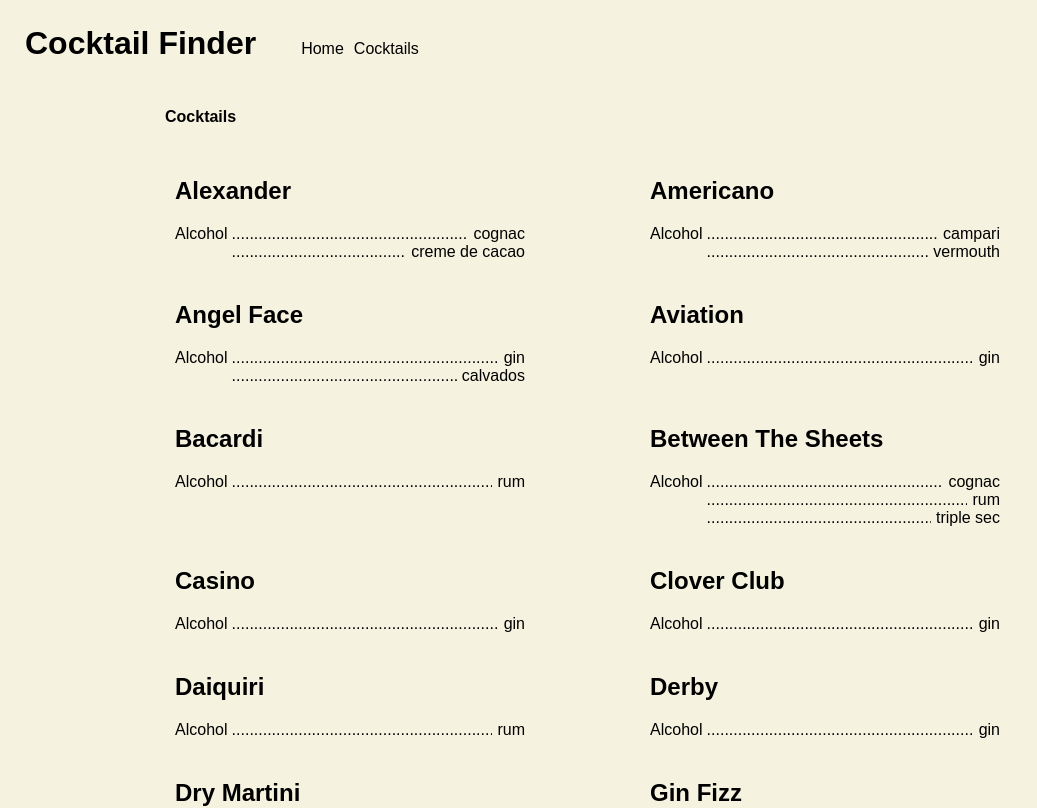
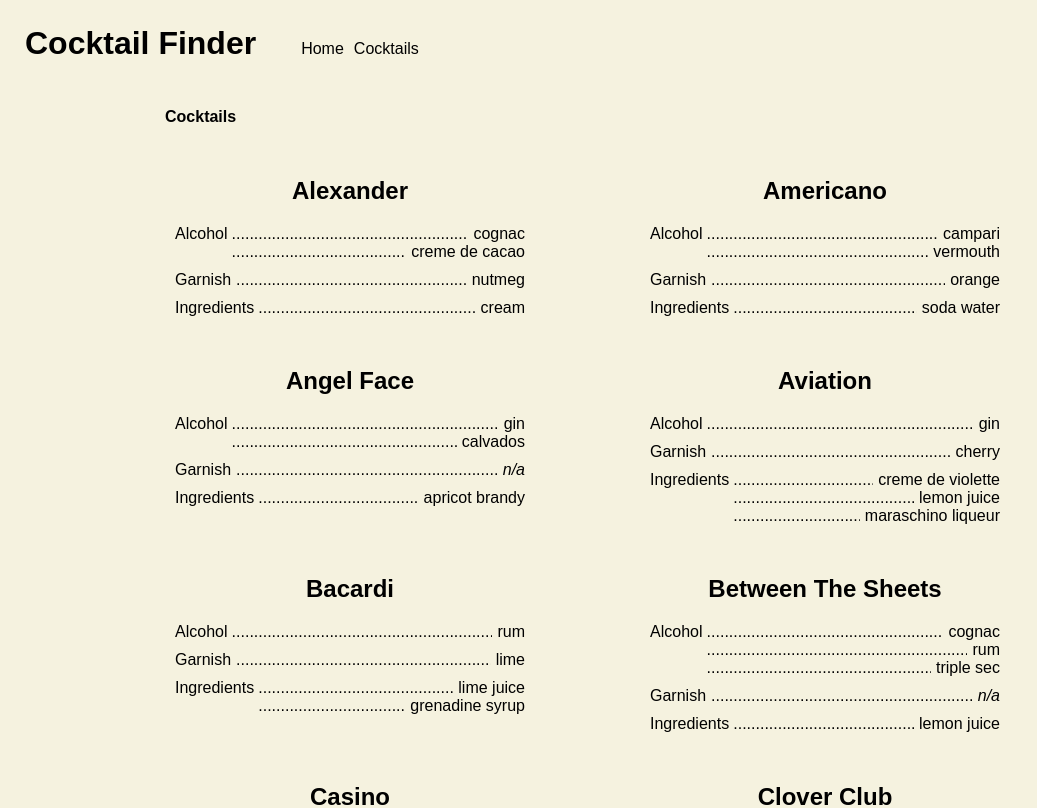
Before and after one commit to PGalicia/CocktailFinder, a React (Create React App) app: page /cocktaildb in a window 1280 px wide. Shown: the top 808 px of the page, without its empty margins (0-1037 px from the left). Built offline with nearby package versions, Linux system fonts and the light colour scheme.

Commit message:
Fix result

```diff
--- a/src/components/presentational/result.jsx
+++ b/src/components/presentational/result.jsx
@@ -7,13 +7,10 @@ const ResultContainer = props => {
       <h4>{props.name}</h4>
       <div className="cocktail-list">
         {props.result.map(cocktail => {
-          // console.log(cocktail.ingredients);
-
           return (
             <div key={cocktail.name} className="cocktail-card">
               <h2>{cocktail.name}</h2>
               <div className="cocktail-name">
-                {/* <div className="label">Alcohol</div> */}
                 <p className="label">Alcohol</p>
                 <div className="item-list">
                   {cocktail.alcohol.map(alc => {
@@ -22,43 +19,44 @@ const ResultContainer = props => {
                         <p>{alc.toLowerCase()}</p>
                         <span className="dotted" />
                       </div>
-                      // <p
-                      //   key={alc}
-                      //   className="text"
-                      //   // style={{ backgroundColor: "skyblue" }}
-                      // >
-                      //   <span>{alc.toLowerCase()}</span>
-                      // </p>
                     );
                   })}
                 </div>
-                {/* <p className="text">
-                  {cocktail.alcohol.join(", ").toLowerCase()}
-                </p> */}
               </div>
-              {/* <div className="cocktail-garnish">
-                <div className="label" id="dotted">
-                  Garnish
+              <div className="cocktail-garnish">
+                <p className="label">Garnish</p>
+                <div className="item-list">
+                  {cocktail.garnish.map(gar => {
+                    return (
+                      <div className="text">
+                        <p>{gar.toLowerCase()}</p>
+                        <span className="dotted" />
+                      </div>
+                    );
+                  })}
+                  {cocktail.garnish.length === 0 ? (
+                    <div className="text">
+                      <p>
+                        <i>n/a</i>
+                      </p>
+                      <span className="dotted" />
+                    </div>
+                  ) : null}
                 </div>
-                {cocktail.garnish.length === 0 ? (
-                  <p className="text">
-                    <i>n/a</i>
-                  </p>
-                ) : (
-                  <p className="text">
-                    {cocktail.garnish.join(", ").toLowerCase()}
-                  </p>
-                )}
               </div>
               <div className="cocktail-ingredients">
-                <div className="label" id="dotted">
-                  Ingredients
+                <p className="label">Ingredients</p>
+                <div className="item-list">
+                  {cocktail.ingredients.map(ingre => {
+                    return (
+                      <div className="text">
+                        <p>{ingre.toLowerCase()}</p>
+                        <span className="dotted" />
+                      </div>
+                    );
+                  })}
                 </div>
-                <p className="text">
-                  {cocktail.ingredients.join(", ").toLowerCase()}
-                </p>
               </div>
-              <hr /> */}
             </div>
           );
         })}
--- a/src/style/result.css
+++ b/src/style/result.css
@@ -4,20 +4,19 @@
 }
 
 .cocktail-card {
-  /* position: relative; */
   width: 350px;
   margin: 10px;
-  /* display: inline-block; */
-  /* font-size: 17px; */
+  text-align: center;
+}
+
+.cocktail-card > div {
+  margin: 10px 0;
 }
 
 .cocktail-name,
 .cocktail-garnish,
 .cocktail-ingredients {
-  /* width: 100%; */
-  /* display: inline-block; */
   position: relative;
-  /* padding-right: 25px; */
 }
 
 .label {
@@ -43,18 +42,6 @@
   z-index: -1;
 }
 
-/* .text::before {
-  content: "...................";
-  position: absolute;
-  right: 0;
-} */
-
-.text {
-  /* background-color: palegreen; */
-
-  padding-left: 5px;
-}
-
 .text p {
   margin: 0;
   background-color: red;
@@ -63,8 +50,3 @@
   z-index: 2;
   background-color: rgb(245, 242, 223);
 }
-
-hr {
-  width: 100%;
-  margin: 10px 0;
-}
```
